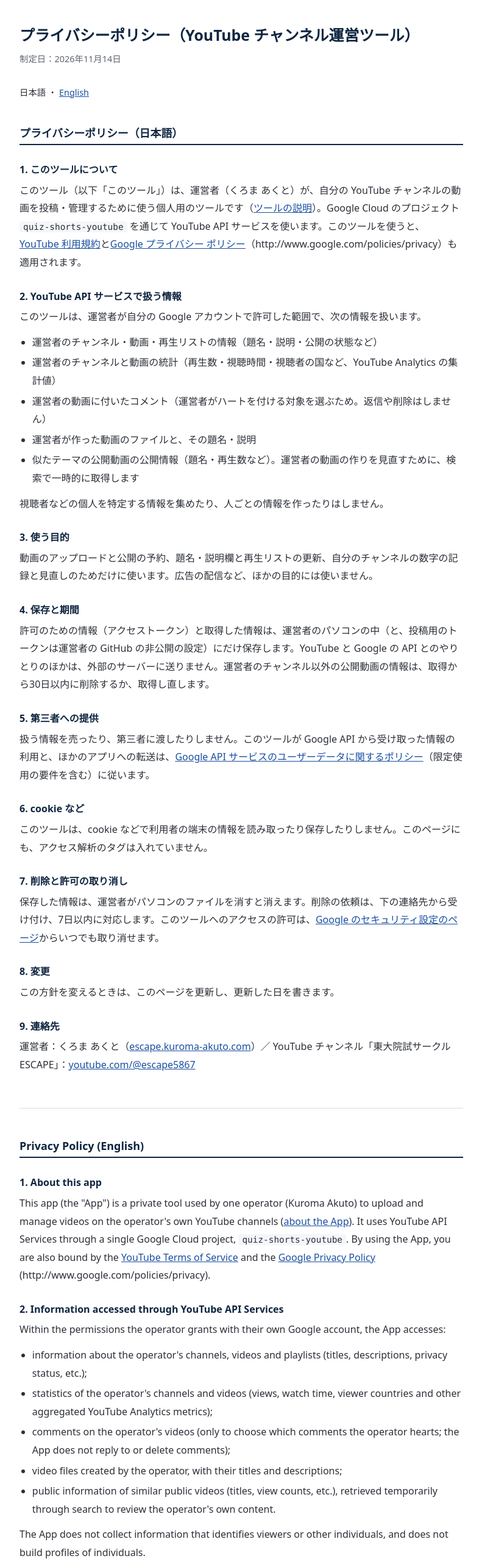
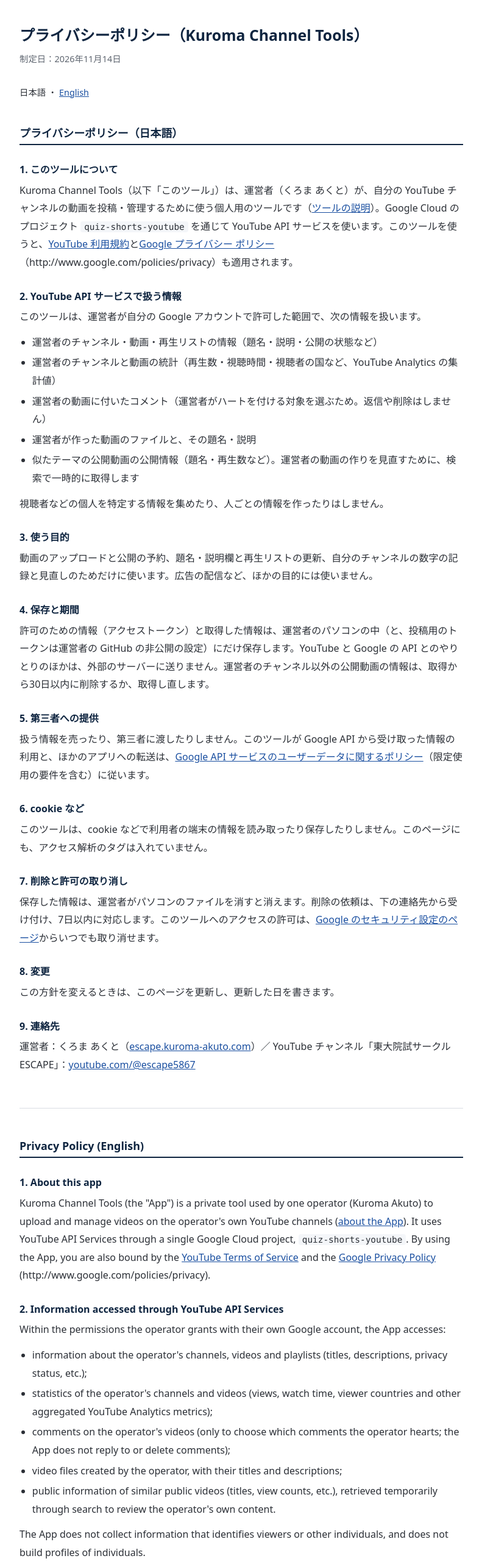
Before and after one commit to esma-dev-studio/consulting-career-library, a plain HTML site: page apps/channel-tools/privacy/index.html in a window 1280 px wide. Shown: the top 2565 px of the page at 61% size, without its empty margins (244-1035 px from the left). Drawn offline with Linux system fonts and the light colour scheme.

Commit message:
deploy: 運営ツールの名前を Kuroma Channel Tools に（アプリ名に YouTube を入れない決まりのため）
Co-Authored-By: Claude Opus 5.5 <noreply@anthropic.com>

```diff
--- a/apps/channel-tools/privacy/index.html
+++ b/apps/channel-tools/privacy/index.html
@@ -4,7 +4,7 @@
 <meta charset="utf-8">
 <meta name="viewport" content="width=device-width, initial-scale=1">
 <meta name="robots" content="noindex">
-<title>プライバシーポリシー | YouTube チャンネル運営ツール（quiz-shorts-youtube）</title>
+<title>プライバシーポリシー | Kuroma Channel Tools（quiz-shorts-youtube）</title>
 <style>
 :root { --ink:#2b2f36; --muted:#5f6670; --navy:#0f2540; --line:#d9dde3; --soft:#f4f6f9; --link:#1a4fa0; }
 * { box-sizing: border-box; }
@@ -29,13 +29,13 @@ footer { margin-top: 48px; padding-top: 16px; border-top: 1px solid var(--line);
 </head>
 <body>
 <main>
-<h1>プライバシーポリシー（YouTube チャンネル運営ツール）</h1>
+<h1>プライバシーポリシー（Kuroma Channel Tools）</h1>
 <p class="meta">制定日：2026年11月14日</p>
 <p class="langnav">日本語 ・ <a href="#en">English</a></p>
 <section class="lang" id="ja" lang="ja">
 <h2>プライバシーポリシー（日本語）</h2>
 <h3>1. このツールについて</h3>
-<p>このツール（以下「このツール」）は、運営者（くろま あくと）が、自分の YouTube チャンネルの動画を投稿・管理するために使う個人用のツールです（<a href="../">ツールの説明</a>）。Google Cloud のプロジェクト <code>quiz-shorts-youtube</code> を通じて YouTube API サービスを使います。このツールを使うと、<a href="https://www.youtube.com/t/terms">YouTube 利用規約</a>と<a href="https://policies.google.com/privacy">Google プライバシー ポリシー</a>（http://www.google.com/policies/privacy）も適用されます。</p>
+<p>Kuroma Channel Tools（以下「このツール」）は、運営者（くろま あくと）が、自分の YouTube チャンネルの動画を投稿・管理するために使う個人用のツールです（<a href="../">ツールの説明</a>）。Google Cloud のプロジェクト <code>quiz-shorts-youtube</code> を通じて YouTube API サービスを使います。このツールを使うと、<a href="https://www.youtube.com/t/terms">YouTube 利用規約</a>と<a href="https://policies.google.com/privacy">Google プライバシー ポリシー</a>（http://www.google.com/policies/privacy）も適用されます。</p>
 <h3>2. YouTube API サービスで扱う情報</h3>
 <p>このツールは、運営者が自分の Google アカウントで許可した範囲で、次の情報を扱います。</p>
 <ul>
@@ -64,7 +64,7 @@ footer { margin-top: 48px; padding-top: 16px; border-top: 1px solid var(--line);
 <section class="lang" id="en" lang="en">
 <h2>Privacy Policy (English)</h2>
 <h3>1. About this app</h3>
-<p>This app (the "App") is a private tool used by one operator (Kuroma Akuto) to upload and manage videos on the operator's own YouTube channels (<a href="../">about the App</a>). It uses YouTube API Services through a single Google Cloud project, <code>quiz-shorts-youtube</code>. By using the App, you are also bound by the <a href="https://www.youtube.com/t/terms">YouTube Terms of Service</a> and the <a href="https://policies.google.com/privacy">Google Privacy Policy</a> (http://www.google.com/policies/privacy).</p>
+<p>Kuroma Channel Tools (the "App") is a private tool used by one operator (Kuroma Akuto) to upload and manage videos on the operator's own YouTube channels (<a href="../">about the App</a>). It uses YouTube API Services through a single Google Cloud project, <code>quiz-shorts-youtube</code>. By using the App, you are also bound by the <a href="https://www.youtube.com/t/terms">YouTube Terms of Service</a> and the <a href="https://policies.google.com/privacy">Google Privacy Policy</a> (http://www.google.com/policies/privacy).</p>
 <h3>2. Information accessed through YouTube API Services</h3>
 <p>Within the permissions the operator grants with their own Google account, the App accesses:</p>
 <ul>
```
Also changed, not shown: apps/channel-tools/index.html (+3 -3 lines).
